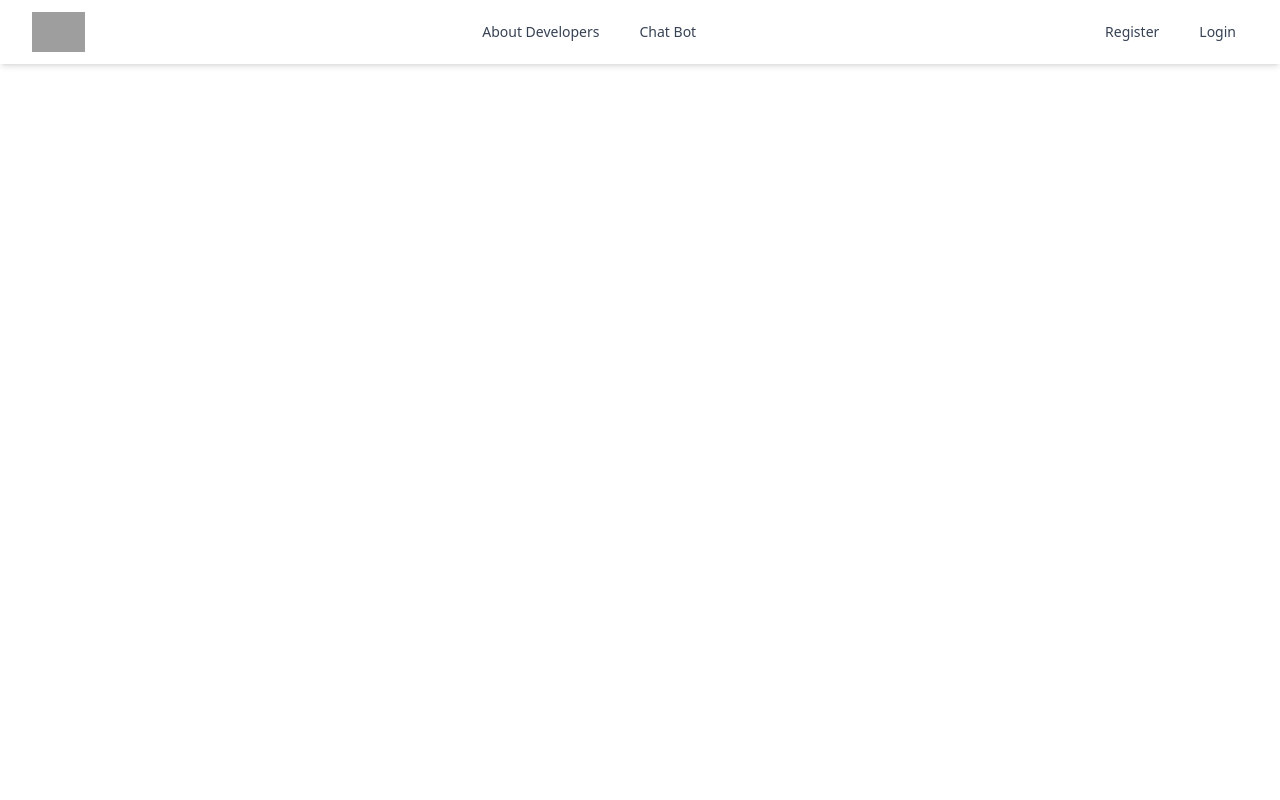
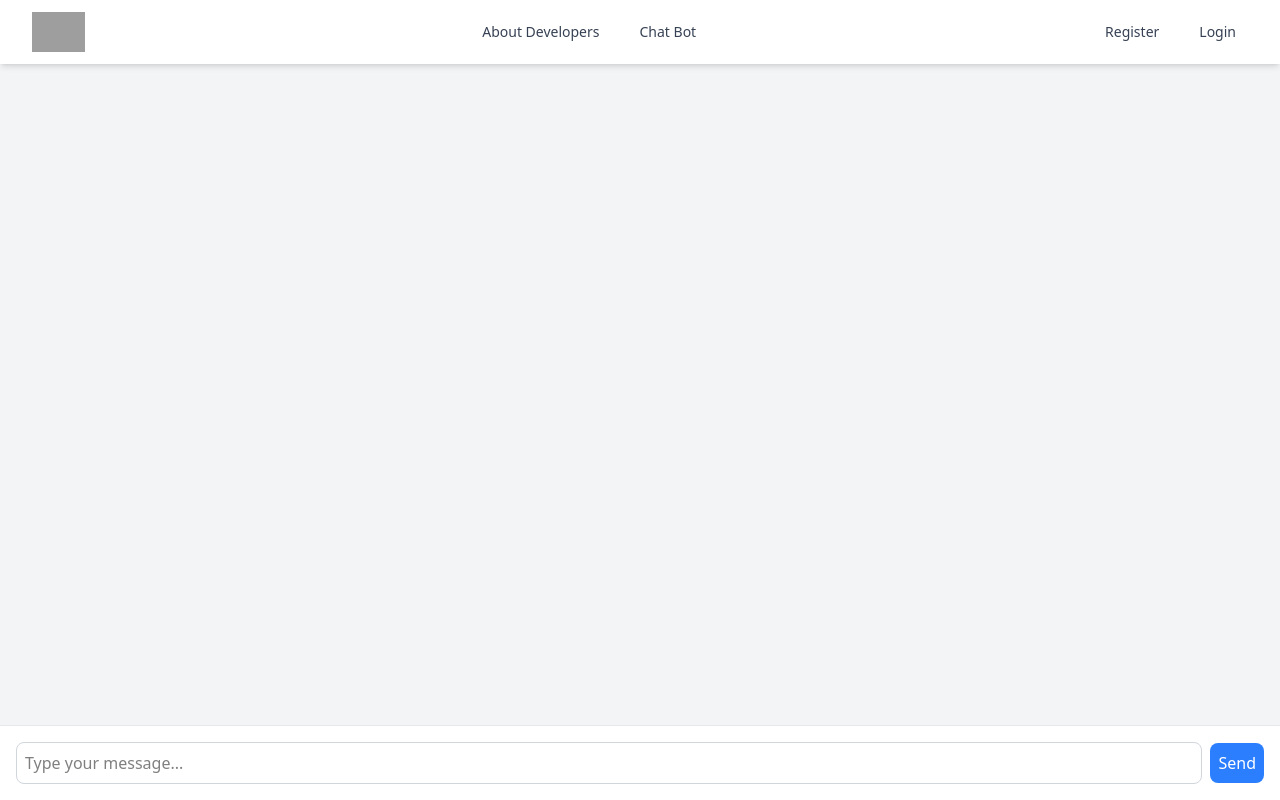
Before and after one commit to Pe-te-r/yr4-front-end, a React (Vite) app: page /bot in a window 1280 px wide. Built offline with nearby package versions, Linux system fonts and the light colour scheme; grey boxes are pictures that could not be loaded.

Commit message:
added chat page

```diff
--- a/src/App.tsx
+++ b/src/App.tsx
@@ -5,6 +5,7 @@ import LoginPage from "./pages/LoginPage";
 import Home from "./pages/Home";
 import Navbar from "./components/Navbar";
 import DevelopersPage from "./pages/Developers";
+import ChatbotPage from "./pages/ChatBot";
 
 const App: React.FC = () => {
   return (
@@ -21,6 +22,7 @@ const App: React.FC = () => {
         <Route path="/" element={<Home />} />
 
         <Route path="/developers" element={<DevelopersPage />} />
+        <Route path="/bot" element={<ChatbotPage />} />
       </Routes>
     </Router>
   );
--- /dev/null
+++ b/src/pages/ChatBot.tsx
@@ -0,0 +1,87 @@
+import React, { useState } from "react";
+
+// Define the type for messages
+interface Message {
+  text: string;
+  isUser: boolean; // true for user, false for bot
+}
+
+const ChatbotPage = () => {
+  const [messages, setMessages] = useState<Message[]>([]);
+  const [inputText, setInputText] = useState("");
+
+  // Handle sending a message
+  const handleSendMessage = () => {
+    if (inputText.trim() === "") return; // Don't send empty messages
+
+    // Add user message to the conversation
+    setMessages((prevMessages) => [
+      ...prevMessages,
+      { text: inputText, isUser: true },
+    ]);
+
+    // Log the user message to the console
+    console.log("User:", inputText);
+
+    // Simulate a bot reply (for demonstration purposes)
+    setTimeout(() => {
+      const botReply = `You said: "${inputText}"`;
+      setMessages((prevMessages) => [
+        ...prevMessages,
+        { text: botReply, isUser: false },
+      ]);
+      console.log("Bot:", botReply);
+    }, 1000);
+
+    // Clear the input field
+    setInputText("");
+  };
+
+  return (
+    <div className="flex flex-col pt-15 h-screen bg-gray-100">
+      {/* Conversation Display */}
+      <div className="flex-1 p-4 overflow-y-auto">
+        {messages.map((message, index) => (
+          <div
+            key={index}
+            className={`flex ${
+              message.isUser ? "justify-end" : "justify-start"
+            } mb-4`}
+          >
+            <div
+              className={`max-w-[70%] p-3 rounded-lg ${
+                message.isUser
+                  ? "bg-blue-500 text-white"
+                  : "bg-gray-200 text-gray-800"
+              }`}
+            >
+              {message.text}
+            </div>
+          </div>
+        ))}
+      </div>
+
+      {/* Input Box (Fixed at the Bottom) */}
+      <div className="p-4 bg-white border-t border-gray-200">
+        <div className="flex items-center">
+          <input
+            type="text"
+            value={inputText}
+            onChange={(e) => setInputText(e.target.value)}
+            onKeyPress={(e) => e.key === "Enter" && handleSendMessage()}
+            placeholder="Type your message..."
+            className="flex-1 p-2 border border-gray-300 rounded-lg focus:outline-none focus:ring-2 focus:ring-blue-500"
+          />
+          <button
+            onClick={handleSendMessage}
+            className="ml-2 p-2 bg-blue-500 text-white rounded-lg hover:bg-blue-600 focus:outline-none focus:ring-2 focus:ring-blue-500"
+          >
+            Send
+          </button>
+        </div>
+      </div>
+    </div>
+  );
+};
+
+export default ChatbotPage;
--- a/src/pages/Developers.tsx
+++ b/src/pages/Developers.tsx
@@ -25,6 +25,12 @@ const developers: Developer[] = [
     message:
       "I worked on integrating third-party services, such as payment gateways and SMS notifications, into the SHA platform. One of the challenges was ensuring compatibility across different devices and browsers. I also contributed to the chatbot's natural language processing (NLP) capabilities, making it more user-friendly and efficient.",
     image: "https://i.pinimg.com/236x/78/86/f9/7886f9c50b3ddd5b73ee8fbbed4e9888.jpg", // Replace with actual image URL
+  },
+  {
+    name: "Phantom Green",
+    message:
+      "My focus was on ensuring the security of the SHA website and chatbot. I implemented encryption protocols and conducted regular vulnerability assessments to protect user data. One of the challenges was balancing security with performance, which we achieved through careful optimization. It was a fulfilling experience to contribute to such an impactful project.",
+    image: "https://i.pinimg.com/236x/ce/cb/b0/cecbb00cd1db6b0eb798cefd134c53a0.jpg", // Replace with actual image URL
   },
 ];
 
```
